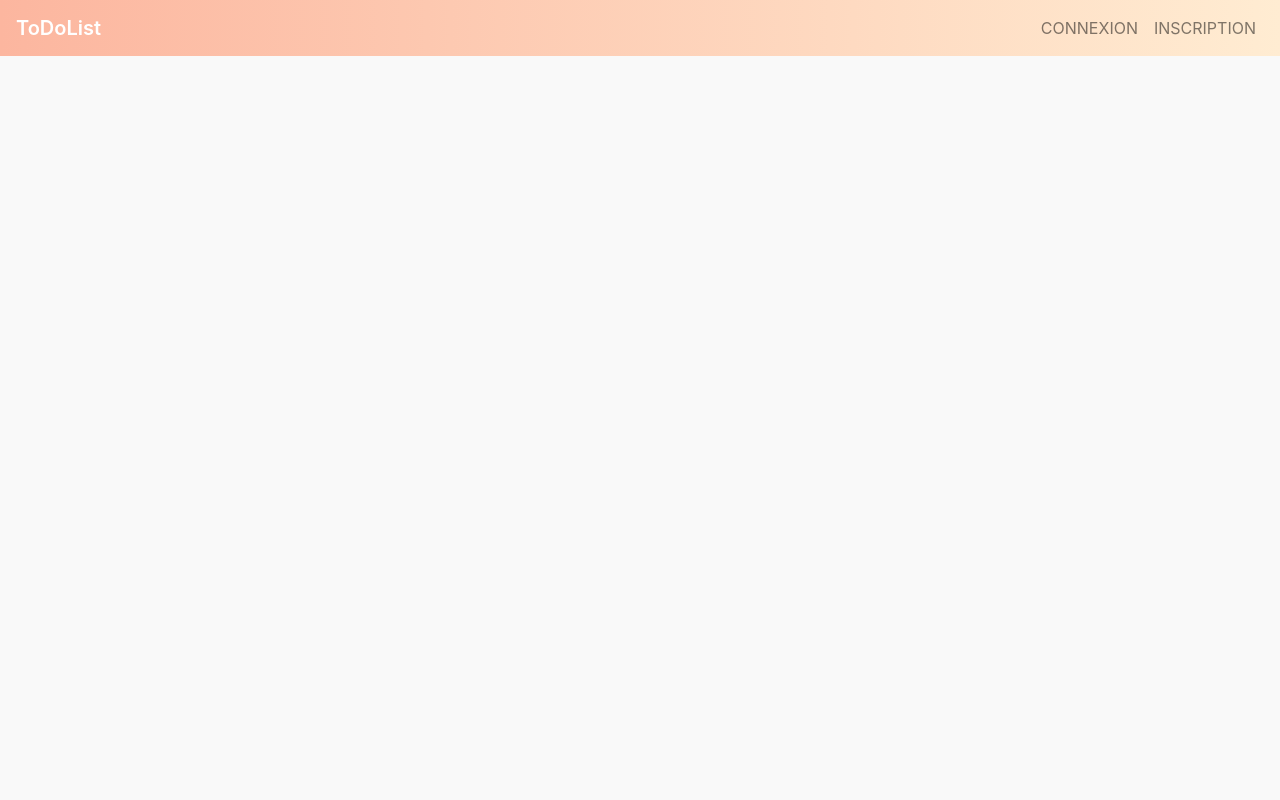
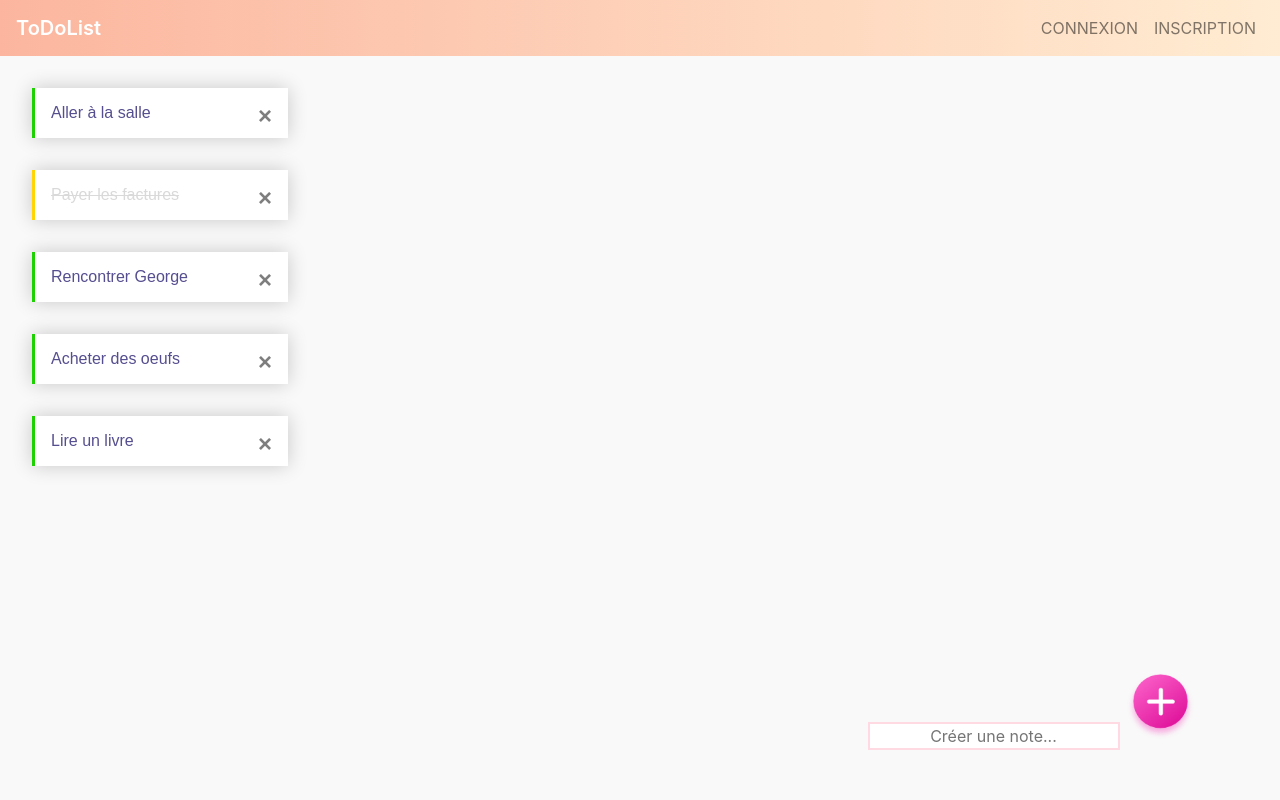
Before and after one commit to AMINE1921/TodoList_Symfony5, a Symfony app: template templates/home/homeNonConnecte.html.twig in a window 1280 px wide. Run offline with Twig, Linux system fonts and the light colour scheme; the template is opened without the code that fills it, so the values that code supplies are empty; some libraries are stand-ins or nearby versions.

Commit message:
mise a jour de la template home pour les non connecte

```diff
--- a/public/css/style.css
+++ b/public/css/style.css
@@ -59,7 +59,7 @@ ul.items li.checked {
   border-left: 3px solid #FFD506;
 }
 
-#newItemForm {
+#newItemForm, #newItemForm2 {
   position: fixed;
   bottom: 50px;
   right: 50px;
--- a/templates/home/homeNonConnecte.html.twig
+++ b/templates/home/homeNonConnecte.html.twig
@@ -8,5 +8,15 @@
 
 
 {% block main %}
-
+    <ul class="items">
+        <li>Aller à la salle <span class="close">&times;</span></li>
+        <li class="checked">Payer les factures <span class="close">&times;</span></li>
+        <li>Rencontrer George <span class="close">&times;</span></li>
+        <li>Acheter des oeufs <span class="close">&times;</span></li>
+        <li>Lire un livre <span class="close">&times;</span></li>
+    </ul>
+    <form id="newItemForm2" onclick="functionInterdit()">
+        <input type="text" placeholder="Créer une note..." />
+        <input type="image" src="images/Button.png" alt="Add" />
+    </form>
 {% endblock %}
```
